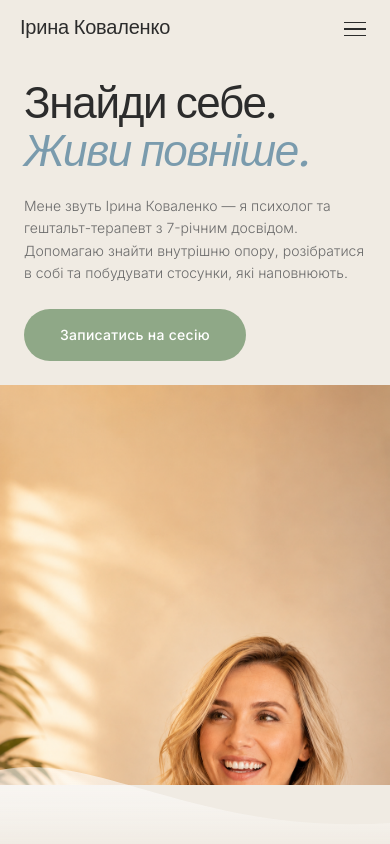
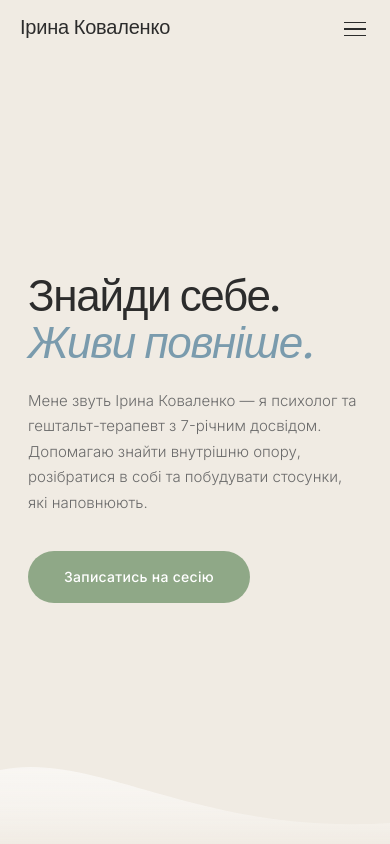
Before and after one commit to danylonahorniuk/psychologist-landing, a Next.js app: page / in a window 390 px wide. Shown: the top 844 px of the page. Built offline with nearby package versions, Linux system fonts and the light colour scheme.

Commit message:
fix: mobile hero clean - no photo, full height cream bg, centered text

```diff
--- a/app/globals.css
+++ b/app/globals.css
@@ -281,14 +281,14 @@ body {
   gap: 20px;
 }
 @media (max-width: 900px) {
-  .hero-grid { grid-template-columns: 1fr; min-height: auto; }
+  .hero-grid { grid-template-columns: 1fr; min-height: 100svh; }
   .hero-photo-col { display: none; }
-  .hero-text-col { padding: 76px 24px 24px !important; }
+  .hero-text-col { padding: 88px 28px 60px !important; justify-content: center; }
   .hero-cta-row { flex-direction: column; align-items: flex-start; gap: 12px; }
   .hero-bg-wrap { display: none !important; }
-  .hero-mobile-photo { display: block; position: relative; height: 400px; }
+  .hero-mobile-photo { display: none !important; }
   .hero-secondary-cta { display: none !important; }
-  .hero-description { font-size: 14px !important; line-height: 1.6 !important; margin-bottom: 24px !important; }
+  .hero-description { font-size: 15px !important; line-height: 1.7 !important; margin-bottom: 36px !important; }
 }
 
 /* Section padding */
--- a/components/Hero.tsx
+++ b/components/Hero.tsx
@@ -13,7 +13,7 @@ export default function Hero() {
         @media (max-width: 900px) {
           .hero-bg-wrap { display: none !important; }
           .hero-secondary-cta { display: none !important; }
-          .hero-mobile-photo { display: block !important; }
+          .hero-mobile-photo { display: none !important; }
         }
       `}</style>
       {/* Desktop: full-bleed background photo */}
```
